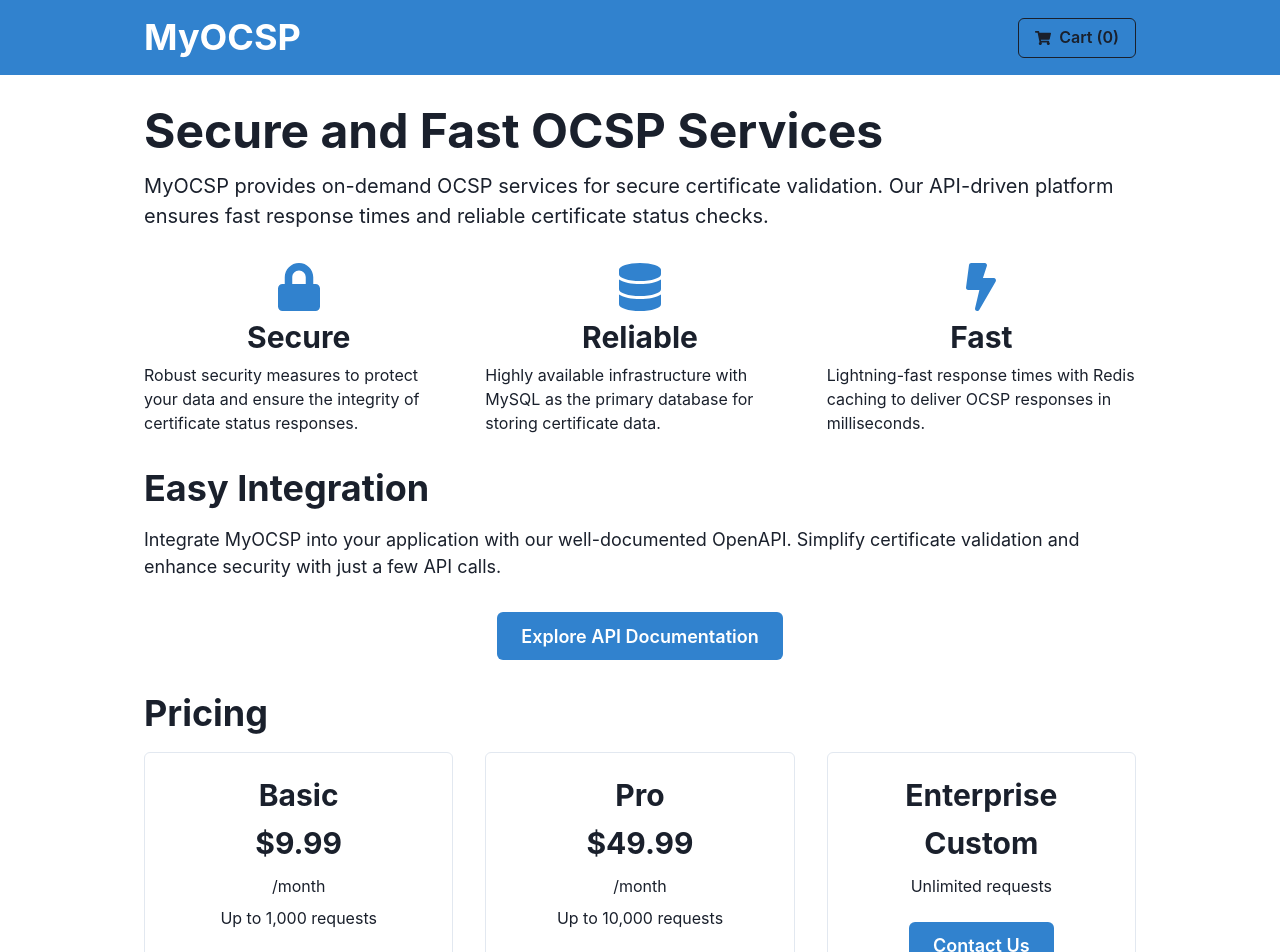
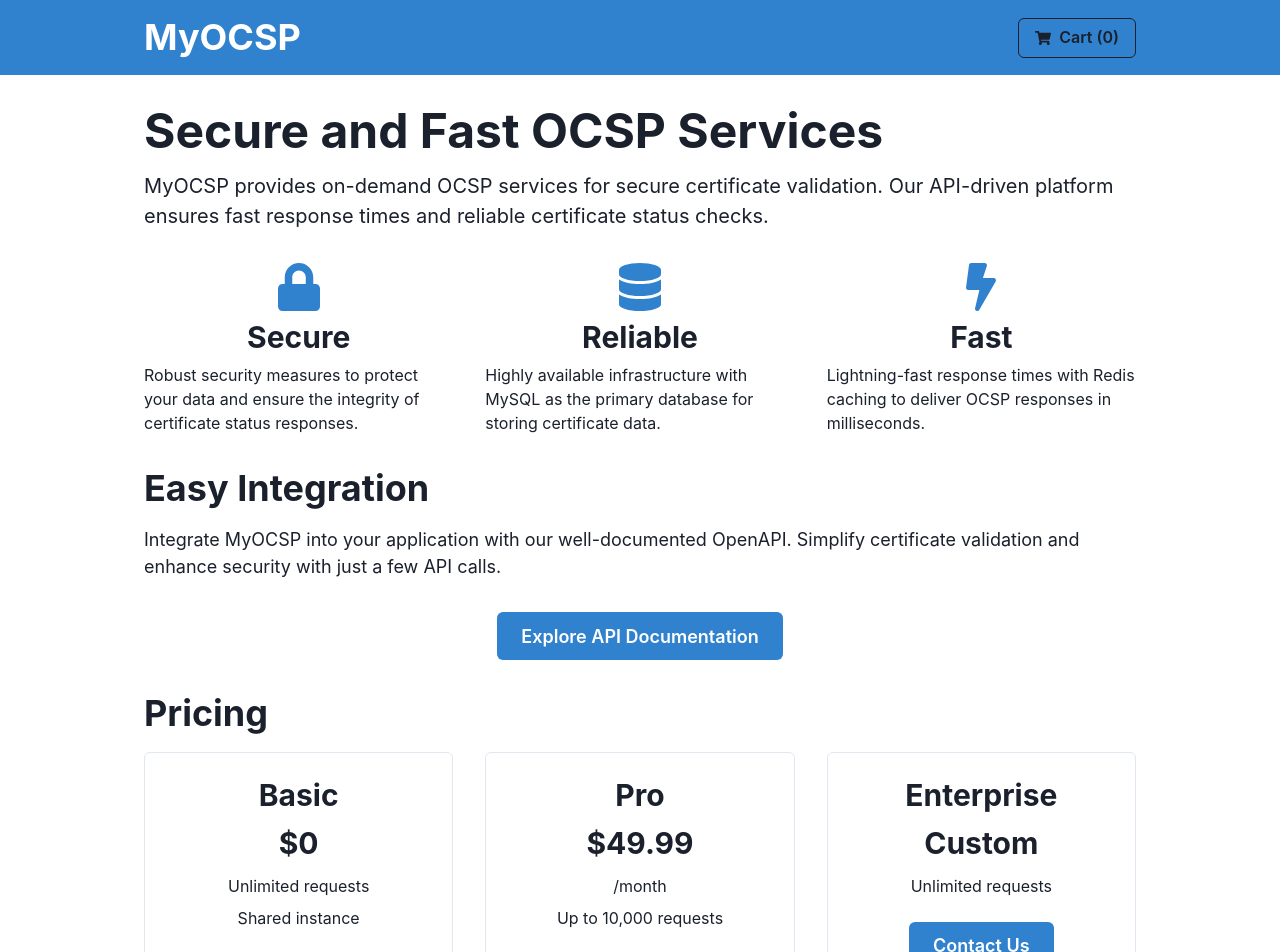
Before and after one commit to GPT-Engineer-App/myocsp-ecommerce-store, a React (Vite) app: page / in a window 1280 px wide. Shown: the top 952 px of the page. Built offline with nearby package versions, Linux system fonts and the light colour scheme.

Commit message:
Updated the Basic pricing plan to be $0/month with unlimited requests on a shared instance.
Prompt: Change the Pricing for Basic to $0/month and unlimited requests for the shared instance.

```diff
--- a/src/pages/Index.jsx
+++ b/src/pages/Index.jsx
@@ -90,10 +90,10 @@ const Index = () => {
                     Basic
                   </Heading>
                   <Text fontSize="3xl" fontWeight="bold">
-                    $9.99
+                    $0
                   </Text>
-                  <Text>/month</Text>
-                  <Text>Up to 1,000 requests</Text>
+                  <Text>Unlimited requests</Text>
+                  <Text>Shared instance</Text>
                   <Button colorScheme="blue" size="lg" mt={4} onClick={addToCart}>
                     Add to Cart
                   </Button>
```
